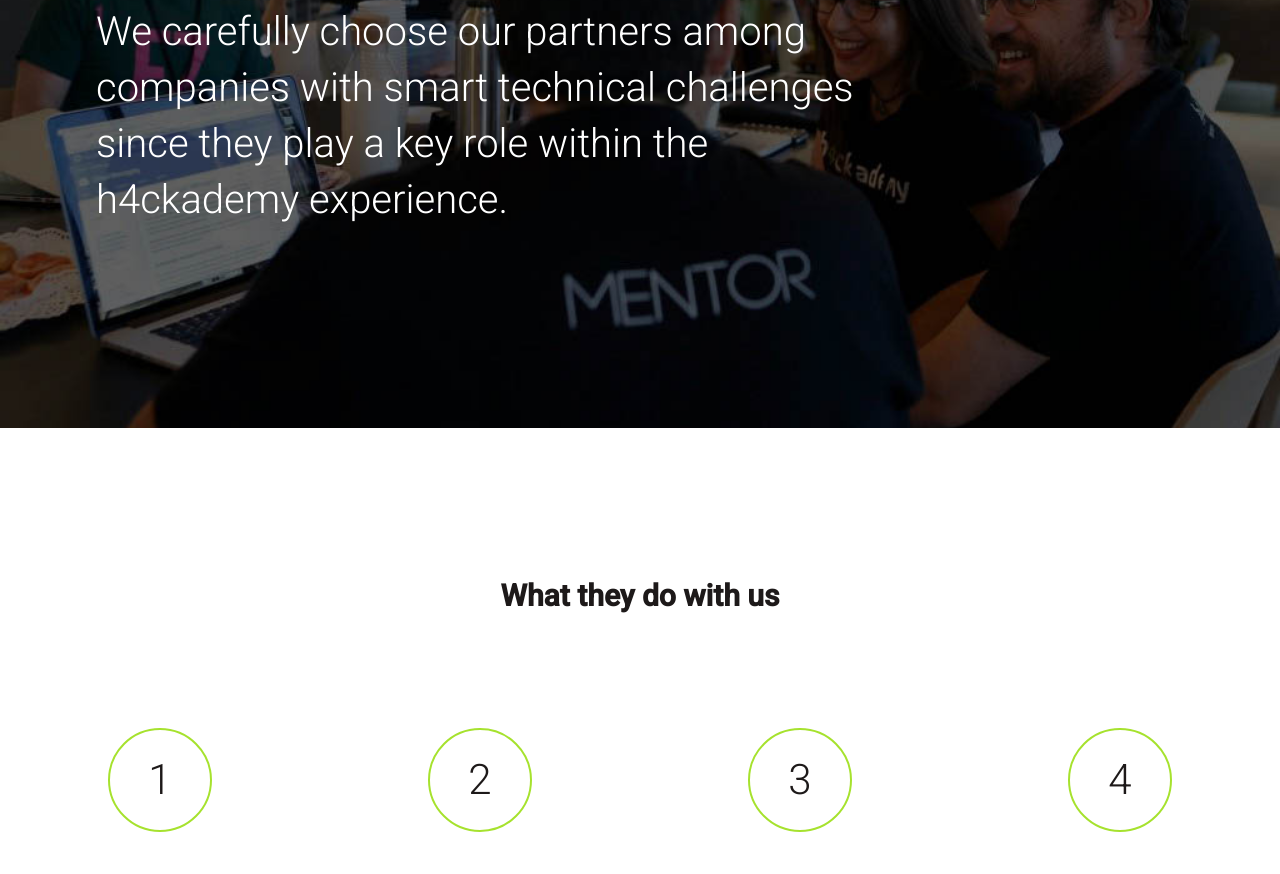
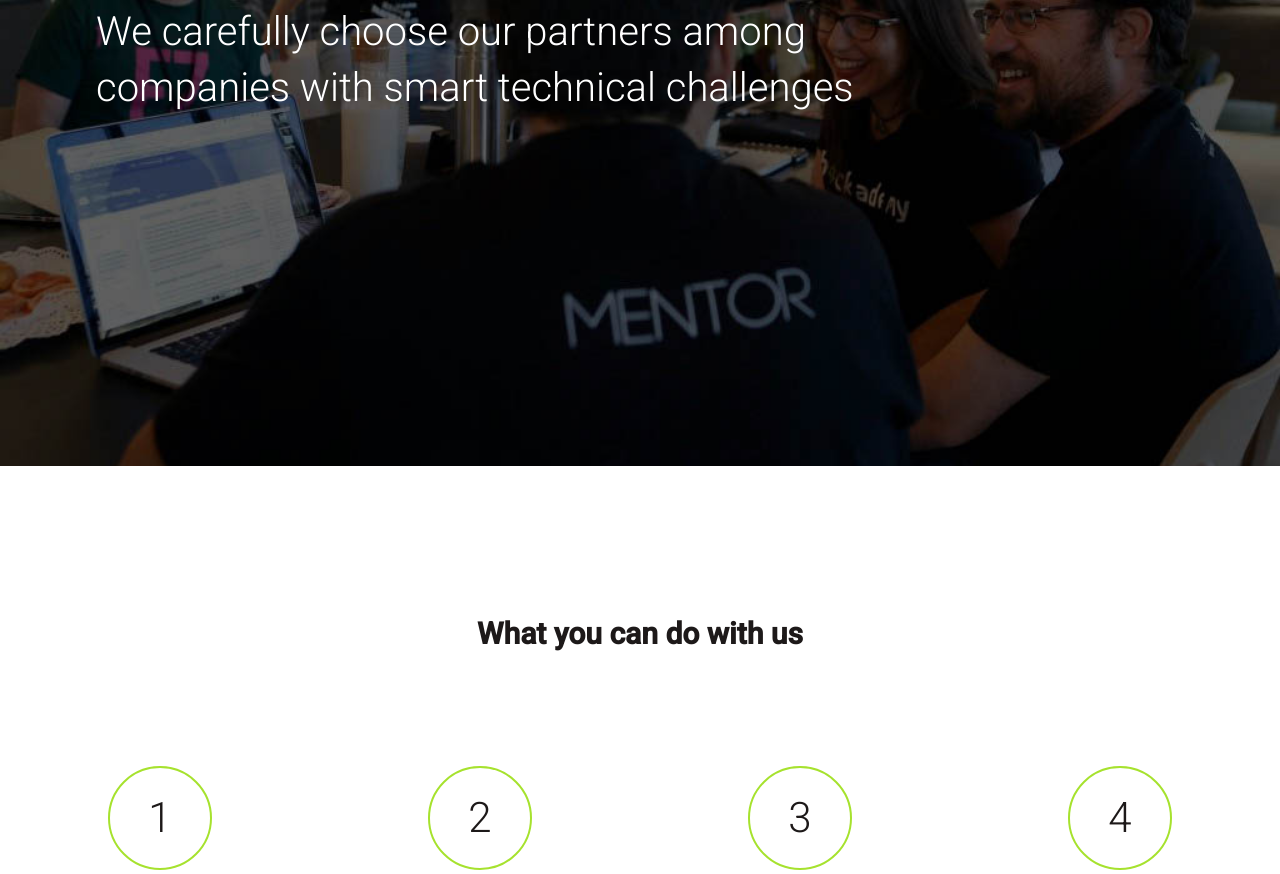
Before and after one commit to h4ckademy/h4ckademy.github.io, a plain HTML site: page partners.html in a window 1280 px wide. Shown: the part 247-1121 px from the top of the page. Drawn offline with nearby package versions, Linux system fonts and the light colour scheme.

Commit message:
fix minor things in the partners page

```diff
--- a/assets/scss/partials/_partner.scss
+++ b/assets/scss/partials/_partner.scss
@@ -20,7 +20,7 @@ article {
 			}
 			p {
 				line-height: 1.4em;
-				padding: 20px 0 50px 0;
+				padding: 20px 0 200px 0;
 				font-size: 4em;
 				color: white;
 				font-weight: 100;
--- a/partners.html
+++ b/partners.html
@@ -35,14 +35,14 @@
 				Information for partners
 			</h1>
 			<p class="info_partners_intro">
-				We carefully choose our partners among companies with smart technical challenges since they play a key role within the h4ckademy experience.
+				We carefully choose our partners among companies with smart technical challenges
 			</p>
 		</section>
 	</article>
 	<article class="info_partners partners_page">
 		<section class="info_partners_text">
 			<h2>
-				What they do with us
+				What you can do with us
 			</h2>
 			<ul class="info_partners_text_info">
 				<li>
@@ -174,7 +174,7 @@
 				</a>
 			</p>
 			<p class="or-back">
-				or <a href="/">back to homepage</a>
+				or <a href="/">« back to h4ckademy.com</a>
 			</p>
 		</section>
 	</article>
```
Also changed, not shown: assets/scss/style.css, 1 other file.
